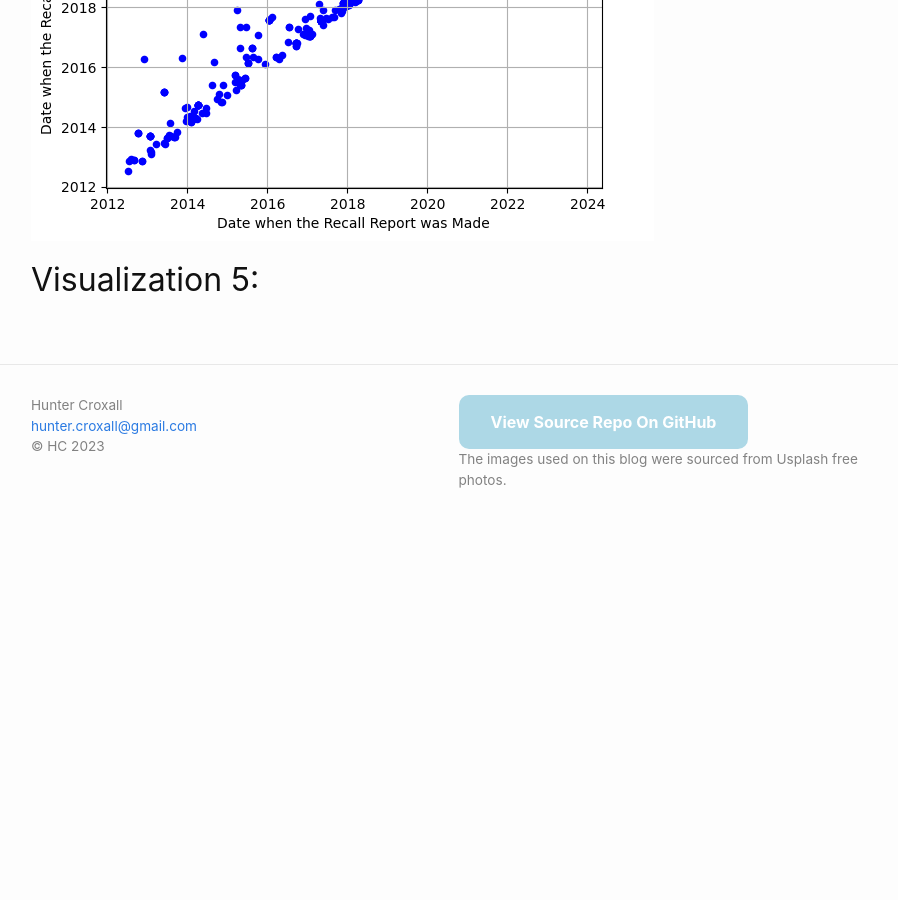
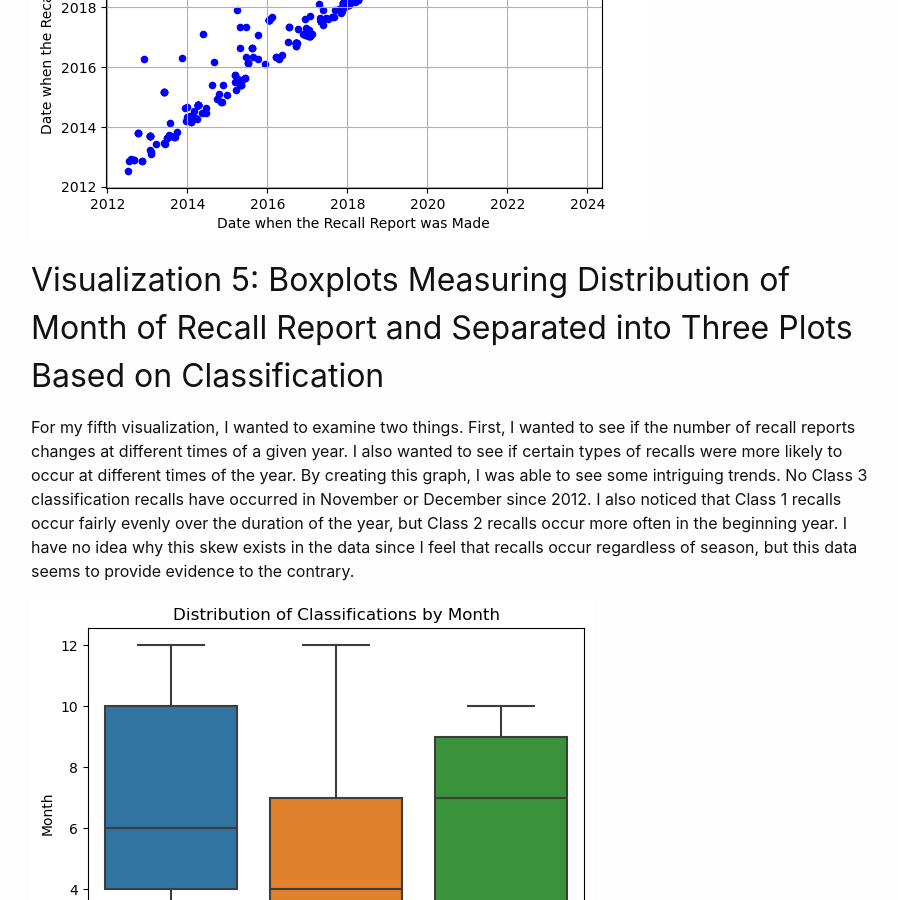
Before and after one commit to huntercroxall/huntercroxall.github.io, a Jekyll site: the page built from _posts/2023-12-12-data-analysis-stat386.md, in a window 1280 px wide and 900 px high, scrolled down 3452 px. Shown: the whole window, without its empty margins (189-1087 px from the left). Built offline with Jekyll 4.4.1, drawn with Linux system fonts in a browser that asks for light colours; comment, search, counter and statistics services are not loaded; before the commit the page ends 4002 px from its top, so only the background shows below that; some of the changed text lies outside the part shown.

Commit message:
Completed vis 5 2023-12-12-data-analysis-stat386.md

```diff
--- a/_posts/2023-12-12-data-analysis-stat386.md
+++ b/_posts/2023-12-12-data-analysis-stat386.md
@@ -34,4 +34,7 @@ For my fourth visualization, I wanted to see how long a recall event is. I creat
 ![Look at this wonderful graph!](/assets/images/scatterplot_datetimes.png "Scatterplot by Date")
 
 
-## Visualization 5:
+## Visualization 5: Boxplots Measuring Distribution of Month of Recall Report and Separated into Three Plots Based on Classification
+For my fifth visualization, I wanted to examine two things. First, I wanted to see if the number of recall reports changes at different times of a given year. I also wanted to see if certain types of recalls were more likely to occur at different times of the year. By creating this graph, I was able to see some intriguing trends. No Class 3 classification recalls have occurred in November or December since 2012. I also noticed that Class 1 recalls occur fairly evenly over the duration of the year, but Class 2 recalls occur more often in the beginning year. I have no idea why this skew exists in the data since I feel that recalls occur regardless of season, but this data seems to provide evidence to the contrary.
+
+![Look at this wonderful graph!](/assets/images/boxplot_month.png "Scatterplot by Date")
```
